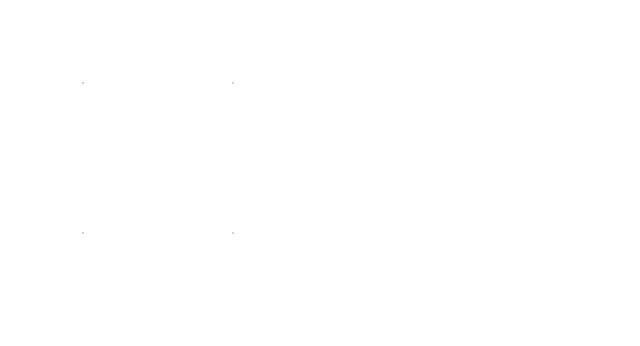
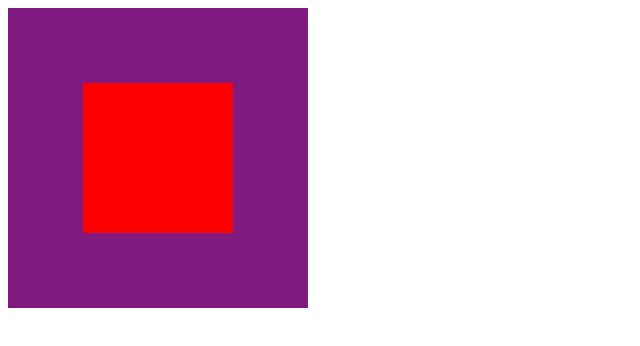
Before and after one commit to NichijouCC/TinyWebgl, a website built with webpack: page index.html in a window 1280 px wide. Shown: the whole page, without its empty margins (0-640 px from the left). Built offline with nearby package versions, Linux system fonts and the light colour scheme.

Commit message:
画方块

```diff
--- a/index.html
+++ b/index.html
@@ -10,7 +10,7 @@
 </head>
 
 <body>
-    <canvas id="canvas" width="300px" height="300px"></canvas>
+    <canvas id="canvas" width="300px" height="300px" style="position: absolute"></canvas>
 </body>
 
 </html>
--- a/src/GeometryInfo.ts
+++ b/src/GeometryInfo.ts
@@ -4,33 +4,45 @@ import { createAttributeBufferInfo } from "./VertexAttribute";
 
 export class GeometryInfo implements IGeometryInfo
 {
-    mode: number;
     atts: { [attName: string]: IVertexAttrib } = {};
     indices?: IVertexIndex;
-    count?: number;
-    offset?: number;
+
+    mode: number;
+    count: number;
+    offset: number;
 }
 
 
-export function createGeometryInfoFromArray(gl: WebGLRenderingContext, arrs: { [keyName: string]: FullArrayInfoType | IDrawInfo }): IGeometryInfo
+export function createGeometryInfoFromArray(gl: WebGLRenderingContext, atts: { [keyName: string]: FullArrayInfoType }, indices?: FullArrayInfoType, draw?: IDrawInfo): IGeometryInfo
 {
     let info = new GeometryInfo();
-    Object.keys(arrs).forEach((attName) =>
+
+    if (draw != null)
     {
-        let attInfo = arrs[attName];
-        if (attName == "indices")
+        info.mode = draw.mode || gl.TRIANGLES;
+        info.count = draw.count;
+        info.offset = draw.offset || 0;
+    } else
+    {
+        info.mode = gl.TRIANGLES;
+        info.offset = 0;
+    }
+    if (indices != null)
+    {
+        info.indices = createIndexBufferInfo(gl, indices);
+        if (info.count == null)
         {
-            info.indices = createIndexBufferInfo(gl, attInfo as FullArrayInfoType);
-        } else if (attName == "draw")
+            info.count = info.indices.count;
+        }
+    }
+
+    for (let attName in atts)
+    {
+        info.atts[attName] = createAttributeBufferInfo(gl, attName, atts[attName]);
+        if (info.count == null)
         {
-            let data = attInfo as IDrawInfo;
-            info.count = data.count;
-            info.offset = data.offset;
+            info.count = (info.atts[attName].value as TypedArray).length;
         }
-        else
-        {
-            info.atts[attName] = createAttributeBufferInfo(gl, attName, attInfo as FullArrayInfoType);
-        }
-    });
+    }
     return info;
 }
--- a/src/ProgramInfo.ts
+++ b/src/ProgramInfo.ts
@@ -18,7 +18,7 @@ export function setUniforms(info: IProgramInfo, uniforms: { [name: string]: any
     });
 }
 
-export function createShaderProgram(gl: WebGLRenderingContext, vs: string, fs: string, name: string): IProgramInfo
+export function createProgramInfo(gl: WebGLRenderingContext, vs: string, fs: string, name: string): IProgramInfo
 {
     let vsShader = createShader(gl, ShaderTypeEnum.VS, vs, name + "_vs");
     let fsShader = createShader(gl, ShaderTypeEnum.FS, fs, name + "_fs");
--- a/src/gl.ts
+++ b/src/gl.ts
@@ -70,9 +70,9 @@ export function drawBufferInfo(gl: WebGLRenderingContext, geometry: IGeometryInf
 {
     if (geometry.indices != null)
     {
-        gl.drawElements(geometry.mode, geometry.count || geometry.indices.count, geometry.indices.componentDataType, geometry.offset);
+        gl.drawElements(geometry.mode, geometry.count, geometry.indices.componentDataType, geometry.offset);
     } else
     {
-        gl.drawArrays(geometry.mode, geometry.offset || 0, geometry.count);
+        gl.drawArrays(geometry.mode, geometry.offset, geometry.count);
     }
 }
--- a/src/main.ts
+++ b/src/main.ts
@@ -1,7 +1,7 @@
 console.log("@@@@@@@@@@@@@");
 import { initContext, setBuffersAndAttributes, drawBufferInfo } from "gl";
 import { createGeometryInfoFromArray } from "./GeometryInfo";
-import { createShaderProgram } from "./ProgramInfo";
+import { createProgramInfo } from "./ProgramInfo";
 
 
 
@@ -12,9 +12,9 @@ window.onload = () =>
 
     let geometry = createGeometryInfoFromArray(gl,
         {
-            "a_pos": [-0.5, -0.5, 0, -0.5, 0.5, 0, 0.5, 0.5, 0, 0.5, -0.5, 0],
-            "indices": [0, 1, 2, 0, 3, 2]
-        });
+            "a_pos": [-0.5, -0.5, 0.5, -0.5, 0.5, 0, 0.5, 0.5, 0, 0.5, -0.5, 0],
+
+        }, [0, 1, 2, 0, 3, 2]);
 
     let def_error_vs: string = "\
         attribute vec3 a_pos;\
@@ -29,16 +29,18 @@ window.onload = () =>
         {\
             gl_FragData[0] = vec4(1,0,0,1);\
         }";
-    let program = createShaderProgram(gl, def_error_vs, def_error_fs, "def_error");
+    let program = createProgramInfo(gl, def_error_vs, def_error_fs, "def_error");
 
 
     let render = () =>
     {
+        gl.clearColor(0.5, 0.1, 0.5, 1);
+        gl.clearDepth(0);
+        gl.clear(gl.COLOR_BUFFER_BIT | gl.DEPTH_BUFFER_BIT);
         gl.useProgram(program.program);
         setBuffersAndAttributes(gl, geometry, program);
         drawBufferInfo(gl, geometry);
 
-        // console.warn("draw!!!!!!");
         requestAnimationFrame(() =>
         {
             render();
--- a/src/type/type.ts
+++ b/src/type/type.ts
@@ -101,9 +101,9 @@ export interface IGeometryInfo
 {
     atts: { [attName: string]: IVertexAttrib };
     indices?: IVertexIndex;
-    count?: number;
-    offset?: number;
-    mode?: number;
+    count: number;
+    offset: number;
+    mode: number;
 }
 
 export interface IUniformInfo
--- a/webpack.config.js
+++ b/webpack.config.js
@@ -1,11 +1,13 @@
 const path = require('path');
 module.exports = {
     mode: 'development',
-    entry: './src/main.ts',
+    entry: './src/main.ts',//唯一入口文件
     output: {
-        filename: 'main.js',
-        path: path.resolve(__dirname, 'dist')
+        filename: 'main.js',//打包后输出文件的文件名
+        path: path.resolve(__dirname, 'dist'),//打包后的文件存放的地方
+        publicPath: '/dist/'
     },
+    devtool: 'source-map',
     module: {
         rules: [
             {
@@ -31,6 +33,9 @@ module.exports = {
         ]
     },
     devServer: {
+        // contentBase: "./public",//本地服务器所加载的页面所在的目录
+        historyApiFallback: true,//不跳转
+        inline: true,//实时刷新
         hot: true,
         compress: true,
         host: 'localhost',
```
Also changed, not shown: dist/main.js, 1 other file.
